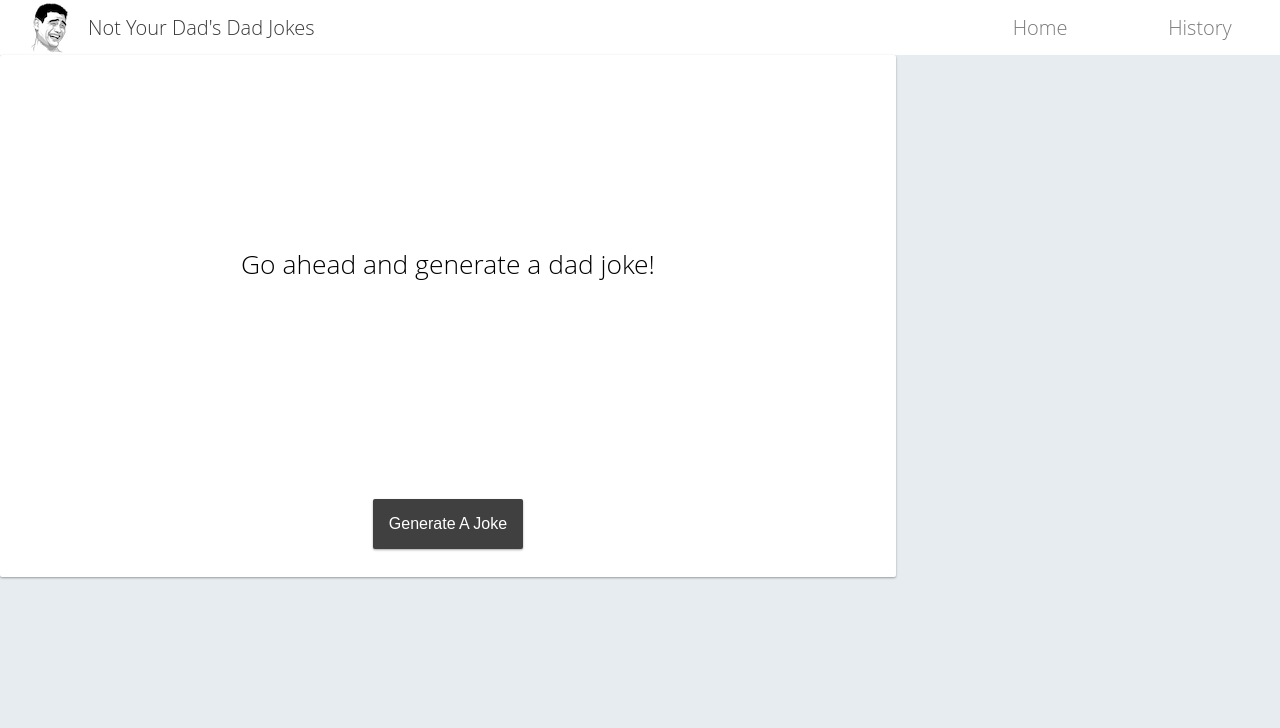
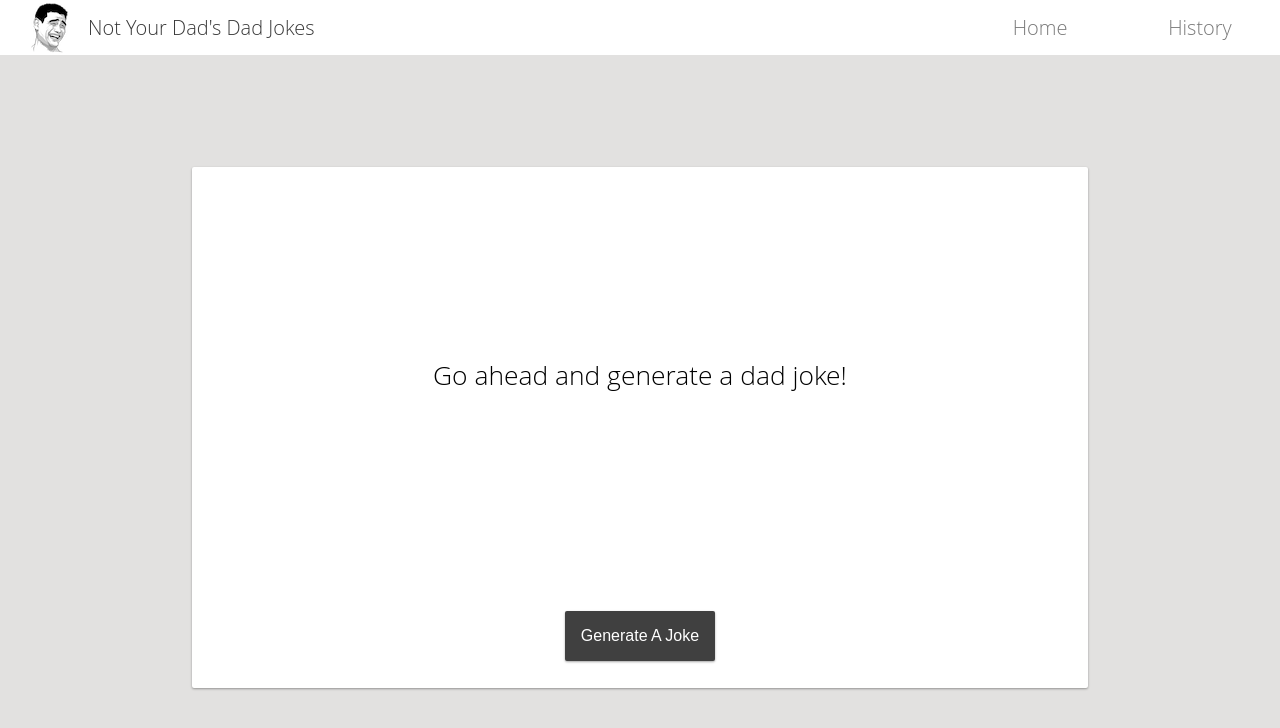
Before and after one commit to vangny/not-your-dads-dad-jokes, a React app: page / in a window 1280 px wide. Shown: the top 728 px of the page. Built offline with nearby package versions, Linux system fonts and the light colour scheme.

Commit message:
change background color to e2e1e0

```diff
--- a/client/src/styles/main.css
+++ b/client/src/styles/main.css
@@ -1,7 +1,7 @@
 body {
   font-family: 'Open Sans', sans-serif;
   font-weight: 300;
-  background-color: #e6ecf0;
+  background-color: #e2e1e0;
   margin: 0;
   overflow: hidden;
 }
@@ -23,6 +23,9 @@ body {
 
 .main-content {
   grid-area: content;
-  width: 100vw;
+  width: 100%;
   height: 100%;
+  display: flex;
+  align-items: center;
+  justify-content: center;
 }
```
